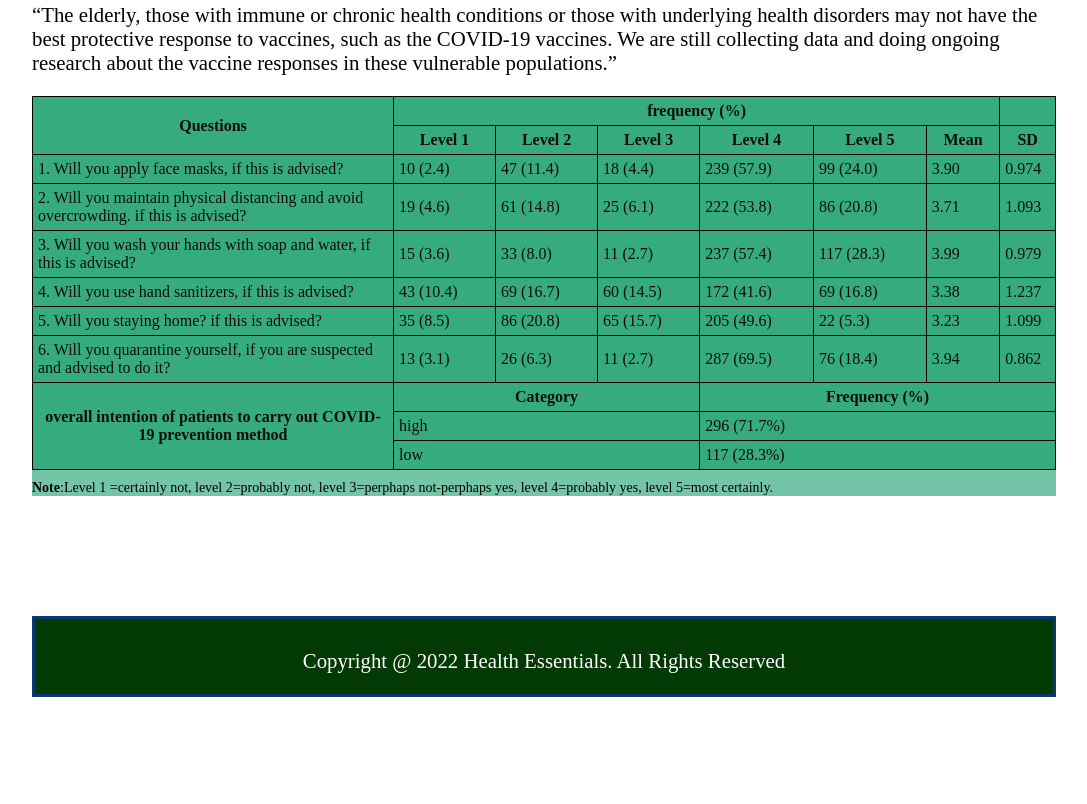
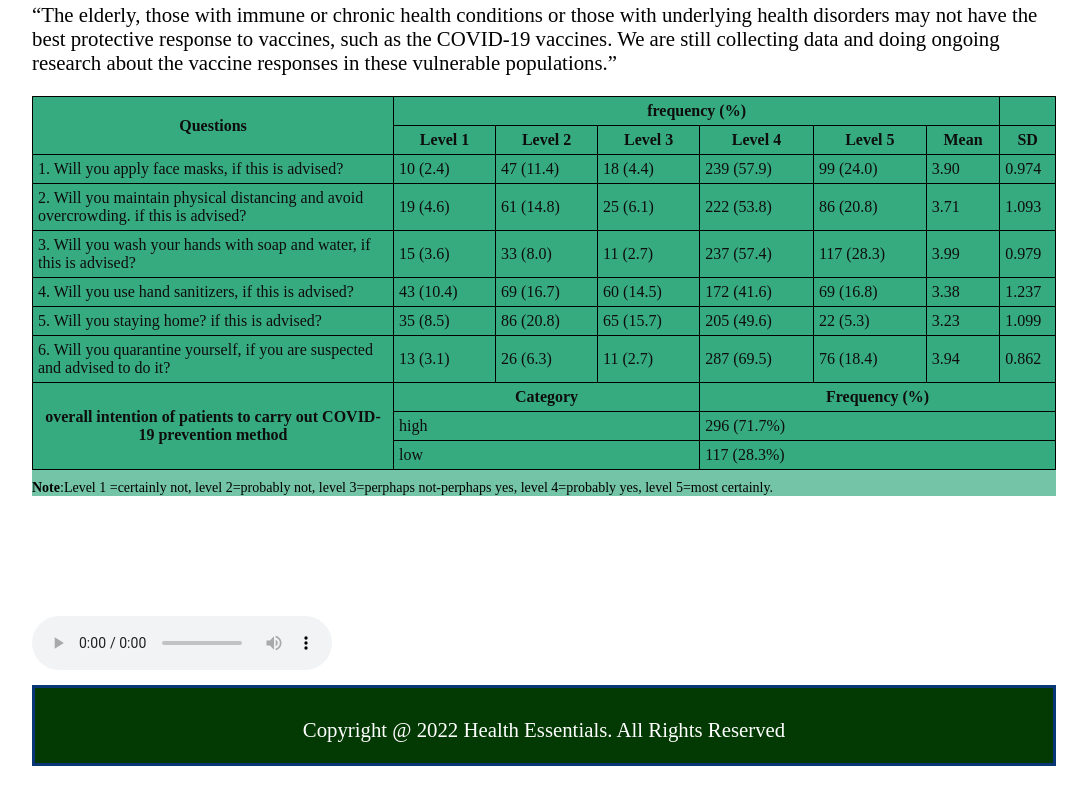
Before and after one commit to IDbrowne/ART-277, a plain HTML site: page tips.html in a window 1280 px wide. Shown: the part 632-1436 px from the top of the page, without its empty margins (96-1183 px from the left). Before the commit the page ends 1369 px from the top, so only its background shows below. Drawn offline with Linux system fonts and the light colour scheme.

Commit message:
Update tips.html

```diff
--- a/tips.html
+++ b/tips.html
@@ -255,6 +255,7 @@
       </div>
       <br><br><br><br>
 
+    <audio src=" https://idbrowne.github.io/ART-277/Covid-19.mp3" controls></audio>
 
         <div class="footer">
             <p>Copyright @ 2022 Health Essentials. All Rights Reserved</p>
```
